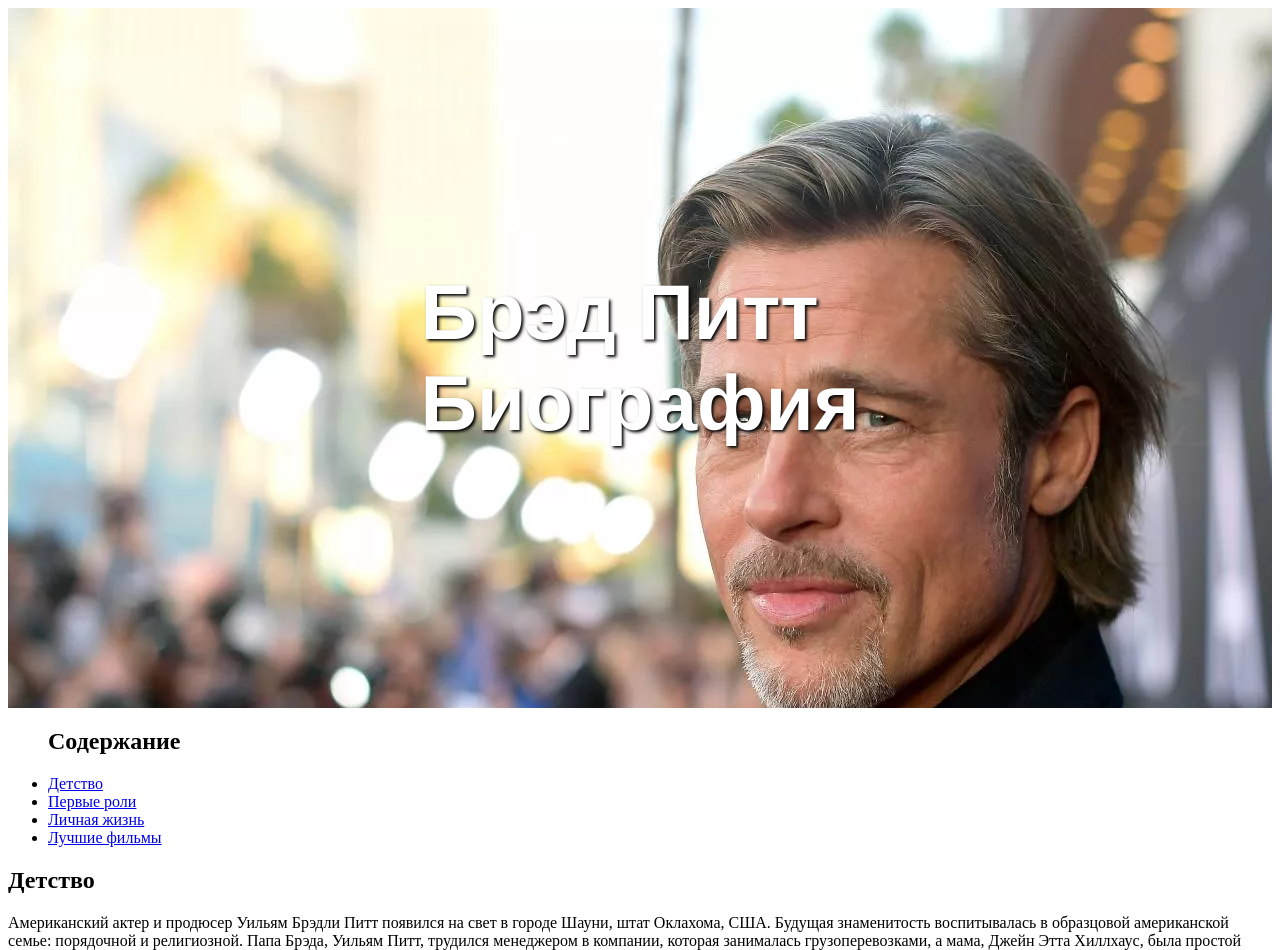
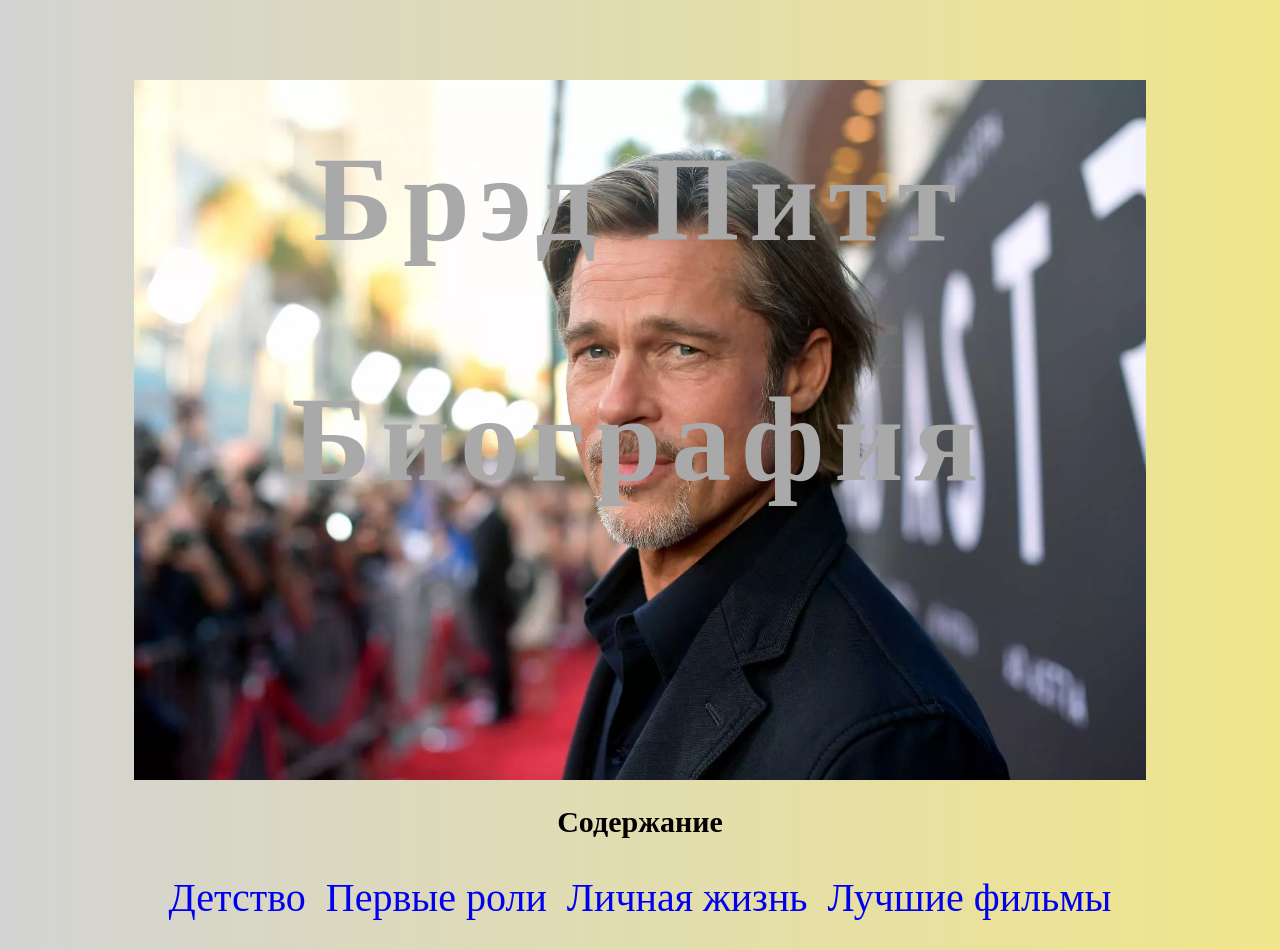
Before and after one commit to serhiilytvynenko/brad-pitt-with-css, a plain HTML site: page pitt.html in a window 1280 px wide. Shown: the top 950 px of the page. Drawn offline with Linux system fonts and the light colour scheme.

Commit message:
changes with css

```diff
--- /dev/null
+++ b/assets/style.css
@@ -0,0 +1,109 @@
+.myTop {
+  background: url("/assets/images/back.webp")no-repeat center center;
+  background-size: cover;
+  margin: 0 auto;
+  width: 80%;
+  height: 700px;
+  text-align: center;
+  letter-spacing: 10px;
+  line-height: 2;
+  font-size: 60px;
+  color: darkgray;
+}
+
+.nav-container {
+  text-align: center;
+  font-size: 40px;
+
+}
+
+/* центрирую содержимое по горизонтали */
+
+.nav {
+  list-style: none;
+
+  margin: 0;
+  padding: 0;
+}
+
+/*убираю отступы по умолчанию*/
+
+.nav li {
+  display: inline-block;
+}
+
+/* располагаю элементы списка горизонтально */
+
+.nav li a {
+  display: block;
+  padding: 10px;
+  text-decoration: none;
+}
+
+/*чтобы ссылки занимали всю ширину родительского элемента и стилизовались как блочные элементы.*/
+#Детство::before {
+  content: "\26f9";
+}
+
+#Личная-жизнь::before {
+  content: "\2b50";
+}
+
+#Лучшие-фильмы::before {
+  content: "\265b";
+}
+
+#Первые-роли::before {
+  content: "\26a1";
+}
+
+#Лучшие-фильмы,
+#Детство,
+#Первые-роли,
+#Личная-жизнь {
+  text-align: center;
+}
+
+h2 {
+  font-size: 30px;
+}
+
+section p {
+  text-align: center;
+  margin: 10px;
+  padding-top: 20px;
+  padding-right: 400px;
+  padding-bottom: 20px;
+  padding-left: 400px;
+  font-size: 20px;
+  text-indent: 50px;
+}
+
+body {
+  background: linear-gradient(to right, LightGray, Khaki);
+}
+
+section p::first-line {
+  color: blue;
+  font-size: 30px;
+}
+
+footer {
+  display: flex;
+  justify-content: space-between;
+  /* распределение элементов по ширине */
+  align-items: center;
+  /* выравнивание элементов по вертикали */
+  background-color: #855be7;
+  padding: 10px;
+}
+
+footer div {
+  margin-right: 20px;
+  /*добавляем отступ между элементами*/
+}
+
+.photo {
+  text-align: center;
+
+}
--- a/pitt.html
+++ b/pitt.html
@@ -7,39 +7,28 @@
   <meta name="viewport" content="width=device-width, initial-scale=1.0">
   <title>Brad Pitt</title>
   <link rel="shortcut icon" href="./assets/icons/person-male.png" type="image/x-icon">
-  <style>
-    .myTop {
-      background: url(./assets/images/gettyimages-1175609064.webp);
-      display: flex;
-      height: 700px;
-      align-items: center;
-      justify-content: center;
-      font: bold calc(1em + 2 * (100vw - 120px) / 100) 'Dancing Script', fantasy;
-      color: white;
-      text-shadow: #000 2px 2px 0.2rem;
-    }
-
-    .photo {
-      text-align: center;
-    }
-  </style>
+  <link rel="stylesheet" href="./assets/style.css">
 </head>
 <header>
   <div class="myTop">
     <h1>Брэд Питт<br>Биография</h1>
   </div>
-  <nav>
-    <ul>
+  <nav >
+    <div class="nav-container">
       <h2>Содержание</h2>
+    <ul class="nav">
       <li><a href="#Детство">Детство</a>
-      <li><a href="#Первые роли">Первые роли</a>
-      <li><a href="#Личная жизнь">Личная жизнь</a>
-      <li><a href="#Лучшие фильмы">Лучшие фильмы</a>
+      <li><a href="#Первые-роли">Первые роли</a>
+      <li><a href="#Личная-жизнь">Личная жизнь</a>
+      <li><a href="#Лучшие-фильмы">Лучшие фильмы</a>
     </ul>
+  </div>
+
   </nav>
 </header>
 
-<body>
+<body class="container">
+  <section>
     <article>
       <h2 id="Детство">Детство</h2>
       <p>Американский актер и продюсер Уильям Брэдли Питт появился на свет в городе Шауни, штат Оклахома, США. Будущая
@@ -48,27 +37,32 @@
         школьной учительницей. Кроме Брэда в семье воспитывалось еще двое детей: брат Дуг и сестра Джулия.
       </p>
       <p class="photo"><img src="./assets/images/child1.webp" alt="Фотография"></p>
-    <p>Все они росли в городе Спрингфилд штата Миссури, куда почти сразу после рождения Брэдли переехала семья Питт.</p>
+      <p>Все они росли в городе Спрингфилд штата Миссури, куда почти сразу после рождения Брэдли переехала семья Питт.
+      </p>
       <p class="photo"><img src="./assets/images/child2.jpg" alt="Фотография"></p>
       <p>Будучи членами баптистской церкви, родители Брэда Питта воспитывали детей в строгости. Каждое воскресенье семья
-      ходила в церковь, совместному ужину всегда предшествовала молитва, а все дети четы Питт пели в церковном хоре.</p>
+        ходила в церковь, совместному ужину всегда предшествовала молитва, а все дети четы Питт пели в церковном хоре.
+      </p>
       <p class="photo"><img src="./assets/images/child3.webp" alt="Фотография"></p>
       <p>В детстве Брэд был самым обычным ребенком: был флегматичен на уроках, активен и крайне любопытен за пределами
         школы, немного занимался спортом, музыкой, принимал участие в школьном самоуправлении и даже состоял в клубе
-      дебатов. Окончив школу, юноша начал изучать журналистику и рекламное дело в университете Миссури-Колумбии. Ни дня
-      не проработав по специальности, он уехал подальше от строгого родительского ока, навстречу своим заветным мечтам –
+        дебатов. Окончив школу, юноша начал изучать журналистику и рекламное дело в университете Миссури-Колумбии. Ни
+        дня
+        не проработав по специальности, он уехал подальше от строгого родительского ока, навстречу своим заветным мечтам
+        –
         в Голливуд.</p>
       <p class="photo"><img src="./assets/images/child4.jpg" alt="Фотография"></p>
     </article>
     <article>
-    <h2 id="Первые роли">Первые роли</h2>
+      <h2 id="Первые-роли">Первые роли</h2>
       <p>Первым делом Брэдли сократил своем имя до короткого «Брэд» и убрал раздражавшее его первое имя. Но придумать
         запоминающийся псевдоним было только половиной дела. На пути к двери, открывавшей вход в киноиндустрию хотя бы с
         черного хода, ему пришлось перепробовать множество профессий. Он был и водителем, и мебельным грузчиком, и даже
         зазывалой в сети ресторанов «El Pollo Loco». Последняя работа обязывала его разгуливать по улице в костюме
         гигантского цыпленка и зазывать гостей поесть жареной курочки.</p>
       <p class="photo"><img src="./assets/images/role1.webp" alt="Фотография"></p>
-    <p>Впрочем, дипломированный журналист все это время лелеял свою мечту стать актером и тратил все заработанные деньги
+      <p>Впрочем, дипломированный журналист все это время лелеял свою мечту стать актером и тратил все заработанные
+        деньги
         не только на съем жилья, но и на актерские курсы.
       </p>
       <p class="photo"><img src="./assets/images/role2.webp" alt="Фотография"></p>
@@ -80,7 +74,8 @@
         «Джамп-стрит 21», где начинал свою карьеру молодой Джонни Депп.
       </p>
       <p class="photo"><img src="./assets/images/role3webp" alt="Фотография"></p>
-    <p>Среди первых работ Брэда Питта известна и реклама чипсов Принглс, транслировавшаяся по ТВ в 1989 году. Кто знал,
+      <p>Среди первых работ Брэда Питта известна и реклама чипсов Принглс, транслировавшаяся по ТВ в 1989 году. Кто
+        знал,
         что этот загорелый красавчик-блондин в будущем станет легендой кинематографа?
       </p>
       <p>Главная роль в американо-югославской драме «Темная сторона солнца» стала первой работой Питта в полнометражном
@@ -89,13 +84,16 @@
         отснятого материала считалась утерянной во время гражданской войны в Югославии, где проходили съемки.
       </p>
       <p class="photo"><img src="./assets/images/role4.webp" alt="Фотография"></p>
-    <p> за следующий фильм, комедийный школьный хоррор «Вырезая класс», Брэд Питт получил свой первый серьезный гонорар
+      <p> За следующий фильм, комедийный школьный хоррор «Вырезая класс», Брэд Питт получил свой первый серьезный
+        гонорар
         – 12 тысяч долларов. Парень получил роль Дуайта Ингаллса: отвязного старшеклассника-баскетболиста, звезды школы.
         Сравнивая молодого Питта с другими актерами фильма, зрители невольно отмечали высокую реалистичность его игры.
       </p>
       <p class="photo"><img src="./assets/images/role5.webp" alt="Фотография"></p>
-    <p>В течение нескольких следующих лет Брэд Питт выступил в самых разных ипостасях: был сутенером и наркоманов Билли
-      в драме «Умереть молодой», вороватого паренька Джей Ди в «Тельме и Луизе», беззаботного музыканта в биографическом
+      <p>В течение нескольких следующих лет Брэд Питт выступил в самых разных ипостасях: был сутенером и наркоманов
+        Билли
+        в драме «Умереть молодой», вороватого паренька Джей Ди в «Тельме и Луизе», беззаботного музыканта в
+        биографическом
         фильме «Джонни-замша»…
       </p>
       <p class="photo"><img src="./assets/images/role6.webp" alt="Фотография"></p>
@@ -105,27 +103,31 @@
       <p class="photo"><img src="./assets/images/role7.webp" alt="Фотография"></p>
       <p>А в драме «Там, где течет река» Питт и Крэйг Шеффер сыграли очень непохожих друг на друга братьев. Брэду
         досталась роль младшего, Пола, картежника и любителя выпить, которого объединяет со старшим братом лишь одно –
-      страсть к рыбалке. Во время работы над лентой Брэду пришлось научиться рыбачить, причем не на крючок, а «на муху»,
+        страсть к рыбалке. Во время работы над лентой Брэду пришлось научиться рыбачить, причем не на крючок, а «на
+        муху»,
         так как режиссер ленты не хотел травмировать рыб.
       </p>
       <p class="photo"><img src="./assets/images/role8.jpg" alt="Фотография"></p>
     </article>
     <article>
-    <h2 id="Личная жизнь">Личная жизнь</h2>
-    <p>Проверка</p>
-    <p>На съёмках триллера «Семь» в 1995 году Брэд сошёлся с Гвинет Пэлтроу[15], которая по фильму играла его жену, и у
-      них завязался продолжительный роман. Однако, когда уже стали поговаривать o грядущей свадьбе (помолвка состоялась
+      <h2 id="Личная-жизнь">Личная жизнь</h2>
+      <p>На съёмках триллера «Семь» в 1995 году Брэд сошёлся с Гвинет Пэлтроу[15], которая по фильму играла его жену, и
+        у
+        них завязался продолжительный роман. Однако, когда уже стали поговаривать o грядущей свадьбе (помолвка
+        состоялась
         в декабре 1996 года), они совершенно неожиданно заявили o разрыве отношений (в июне 1997 года).
 
         29 июля 2000 года Питт женился на актрисе Дженнифер Энистон[15]. Впрочем, 25 марта 2005 года, после пяти лет
         совместной жизни, они расстались. Их брак был официально расторгнут 2 октября 2005 года.
 
-      Ещё до оформления развода у Брэда начались отношения с его партнёршей по фильму «Мистер и миссис Смит» Анджелиной
+        Ещё до оформления развода у Брэда начались отношения с его партнёршей по фильму «Мистер и миссис Смит»
+        Анджелиной
         Джоли. После долгих опровержений 11 января 2006 года пара подтвердила свои отношения, заявив, что Джоли ждёт
         ребёнка от Питта.
 
         27 мая 2006 года в Намибии у пары родилась дочь, Шайло Нувель, а 12 июля 2008 года во Франции двойня — мальчик,
-      Нокс Леон, и девочка, Вивьен Маршелин. Все биологические дети Питта и Джоли появились на свет посредством кесарева
+        Нокс Леон, и девочка, Вивьен Маршелин. Все биологические дети Питта и Джоли появились на свет посредством
+        кесарева
         сечения. Кроме этого, Брэд усыновил всех приёмных детей Анджелины. Сейчас у них шестеро детей: сыновья Мэддокс
         Шиван, Пакс Тьен и Нокс Леон; дочери Захара Марли, Шайло Нувель и Вивьен Маршелин[21]. Все носят фамилию
         «Джоли-Питт».
@@ -137,20 +139,24 @@
         В 2013 году в интервью журналу Esquire Брэд рассказал, что страдает лёгкой формой болезни прозопагнозии[31].
 
         В феврале 2015 года в ряде СМИ появилась информация, что Брэд Питт и Анджелина Джоли усыновили двухлетнего
-      мальчика из Сирии по имени Мусса[32], однако в апреле того же года официальный представитель пары опроверг её[33].
+        мальчика из Сирии по имени Мусса[32], однако в апреле того же года официальный представитель пары опроверг
+        её[33].
 
         19 сентября 2016 года супруга Питта, Анджелина Джоли, подала заявление о расторжении брака. Сообщается, что
-      причиной развода стали разногласия в методах воспитания детей, а также алкогольная зависимость Брэда Питта. Джоли
-      просит опеку над детьми, а Питту предоставить право посещения. Также уточняется, что алиментов актриса не требует.
+        причиной развода стали разногласия в методах воспитания детей, а также алкогольная зависимость Брэда Питта.
+        Джоли
+        просит опеку над детьми, а Питту предоставить право посещения. Также уточняется, что алиментов актриса не
+        требует.
 
-      «Я очень огорчён этим фактом развода, однако наиболее важным сейчас является благополучие наших детей. Я сердечно
+        «Я очень огорчён этим фактом развода, однако наиболее важным сейчас является благополучие наших детей. Я
+        сердечно
         прошу прессу дать им личное пространство, которого они заслуживают в такой трудный период», — приводит телеканал
         CNN официальное заявление Питта[34].
 
         12 апреля 2019 года брак был расторгнут по решению суда[35]. </p>
     </article>
     <article>
-    <h2 id="Лучшие фильмы">Лучшие фильмы</h2>
+      <h2 id="Лучшие-фильмы">Лучшие фильмы</h2>
       <p>
         <a href="https://ru.wikipedia.org/wiki/%D0%A2%D1%80%D0%BE%D1%8F_(%D1%84%D0%B8%D0%BB%D1%8C%D0%BC)"><img
             src="./assets/images/Troy-poster.jpg" alt="Троя" width="300"></a>
@@ -165,13 +171,12 @@
             src="./assets/images/stars.jpg" alt="К звездам" width="300"></a>
       </p>
     </article>
+  </section>
     <footer>
-    <address>
-      <p class="photo">Автор: Сергей Литвиненко</p>
-      <p class="photo"><a href="mailto:serezhalytvynenko@gmail.com">serezhalytvynenko@gmail.com</a></p>
-    </address>
+      <div>Адрес: г. Запорожье, ул. Шевченка, д. 10</div>
+      <div>Контакты: тел. +380956873561, email: info@example.com</div>
+      <div>Автор: Сергей Литвиненко</div>
     </footer>
-
 </body>
 
 </html>
```
Also changed, not shown: assets/images/back.webp (renamed from assets/images/gettyimages-1175609064.webp), 1 other file. Lines whose indentation alone changed are shown as unchanged.
